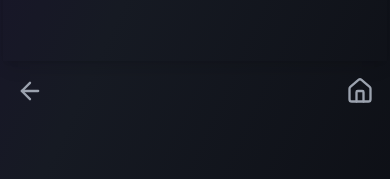
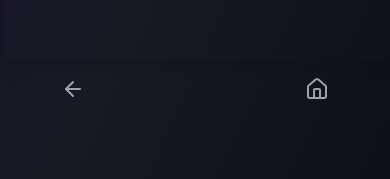
Before and after one commit to yazshrilld/project-yazid, a React (Vite) app: page /contact in a window 390 px wide. Shown: the part 578-757 px from the top of the page. Built offline with nearby package versions, Linux system fonts and the light colour scheme.

Commit message:
Updated the navigation menu width to fit for mobile screens sizes

```diff
--- a/src/AppLayout/index.jsx
+++ b/src/AppLayout/index.jsx
@@ -58,25 +58,24 @@ const AppLayout = ({ children }) => {
         >
           {!showRecentApps && children}
         </main>
-        <footer className="w-full max-w-[400px] mt-auto px-4 text-gray-400 pb-6">
+        <footer className="w-full max-w-[300px] smd:max-w-[400px] mt-auto px-4 text-gray-400 pb-6">
           {!showRecentApps && (
             <div className="mt-4 flex gap-x-[30px] justify-between items-center">
               <ArrowLeft
-                size={28}
-                className={`cursor-pointer ${isHomePage ? "opacity-50 cursor-text" : "hover:text-white"}`}
+                className={`text-[24px] smd:text-[8px] cursor-pointer ${
+                  isHomePage ? "opacity-50 cursor-text" : "hover:text-white"
+                }`}
                 onClick={() => {
                   if (!isHomePage) navigate(-1);
                 }}
               />
               <Home
-                size={28}
-                className="hover:text-white cursor-pointer"
+                className="text-[24px] smd:text-[8px] hover:text-white cursor-pointer"
                 onClick={() => navigate("/")} // Navigate to homepage
               />
               {visitedPages?.length >= 3 && (
                 <List
-                  size={28}
-                  className="cursor-pointer hover:text-white"
+                  className="text-[24px] smd:text-[8px] cursor-pointer hover:text-white"
                   onClick={() => setShowRecentApps(!showRecentApps)}
                 />
               )}
```
